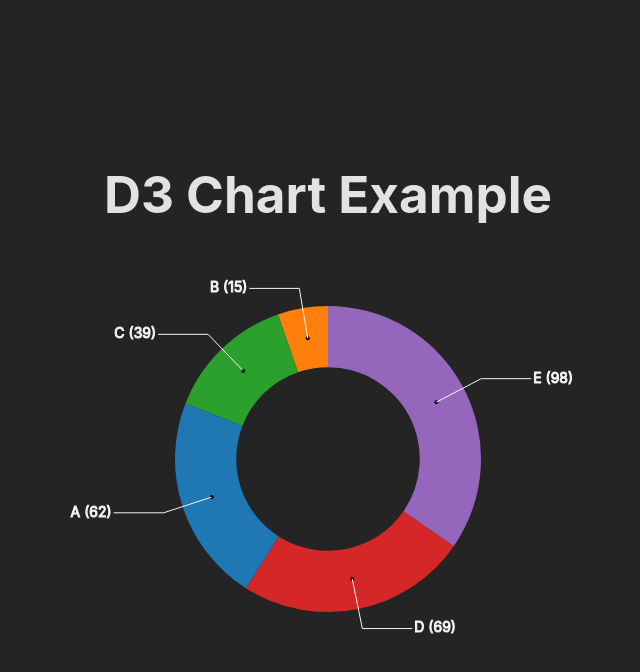
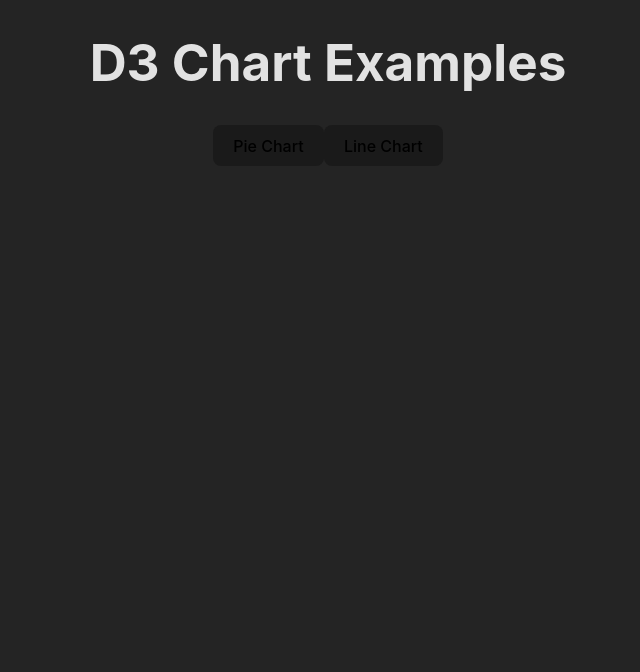
Before and after one commit to erynder-z/react-d3, a React (Vite) app: page / in a window 1280 px wide. Shown: the top 672 px of the page, without its empty margins (312-952 px from the left). Built offline with nearby package versions, Linux system fonts and the light colour scheme.

Commit message:
Add a basic line chart

```diff
--- a/src/App.css
+++ b/src/App.css
@@ -5,3 +5,15 @@
   align-items: center;
   margin: 0 auto;
 }
+
+.main {
+  height: 100vh;
+  text-align: center;
+}
+
+.buttonContainer {
+  display: flex;
+  justify-content: center;
+  align-items: center;
+  margin-bottom: 5em;
+}
--- a/src/App.tsx
+++ b/src/App.tsx
@@ -1,23 +1,47 @@
+import { useState } from 'react';
 import './App.css';
 import { PieChart } from './PieChart';
+import { pieChartData } from './data/piechartData';
+import { LineChart } from './LineChart';
+import { lineChartData } from './data/linechartData';
 
-function App() {
-  const width = 700;
-  const height = 400;
-  const data = [
-    { name: 'A', value: 62 },
-    { name: 'B', value: 15 },
-    { name: 'C', value: 39 },
-    { name: 'D', value: 69 },
-    { name: 'E', value: 98 },
-  ];
+const App = () => {
+  const [activeChart, setActiveChart] = useState<JSX.Element | null>(null);
 
   return (
-    <>
-      <h1>D3 Chart Example</h1>
-      <PieChart width={width} height={height} data={data} />
-    </>
+    <main className="main">
+      <h1>D3 Chart Examples</h1>
+      <div className="buttonContainer">
+        <button
+          onClick={() => {
+            setActiveChart(
+              <PieChart
+                width={pieChartData.width}
+                height={pieChartData.height}
+                data={pieChartData.data}
+              />
+            );
+          }}
+        >
+          Pie Chart
+        </button>
+        <button
+          onClick={() => {
+            setActiveChart(
+              <LineChart
+                width={lineChartData.width}
+                height={lineChartData.height}
+                data={lineChartData.data}
+              />
+            );
+          }}
+        >
+          Line Chart
+        </button>
+      </div>
+      {activeChart}
+    </main>
   );
-}
+};
 
 export default App;
--- /dev/null
+++ b/src/LineChart.tsx
@@ -0,0 +1,87 @@
+import * as d3 from 'd3';
+import { useEffect, useMemo, useRef } from 'react';
+
+type DataItem = {
+  x: number;
+  y: number;
+};
+type LineChartProps = {
+  width: number;
+  height: number;
+  data: DataItem[];
+};
+
+const MARGIN = { top: 30, right: 30, bottom: 50, left: 50 };
+
+export const LineChart = ({ width, height, data }: LineChartProps) => {
+  // Ref to the SVG element for axes
+  const axesRef = useRef<SVGSVGElement | null>(null);
+
+  // Calculate bounds dimensions
+  const boundsWidth = width - MARGIN.right - MARGIN.left;
+  const boundsHeight = height - MARGIN.top - MARGIN.bottom;
+
+  // Compute the yScale for data
+  const [min, max] = d3.extent(data, (d) => d.y);
+  const yScale = useMemo(() => {
+    return d3
+      .scaleLinear()
+      .domain([0, max || 0])
+      .range([boundsHeight, 0]);
+  }, [boundsHeight, max]);
+
+  // Compute the xScale for data
+  const [xMin, xMax] = d3.extent(data, (d) => d.x);
+  const xScale = useMemo(() => {
+    return d3
+      .scaleLinear()
+      .domain([0, xMax || 0])
+      .range([0, boundsWidth]);
+  }, [boundsWidth, xMax]);
+
+  // Create the axes using useEffect
+  useEffect(() => {
+    const svgElement = d3.select(axesRef.current);
+    svgElement.selectAll('*').remove();
+
+    // X-axis
+    const xAxisGenerator = d3.axisBottom(xScale);
+    svgElement
+      .append('g')
+      .attr('transform', `translate(0, ${boundsHeight})`)
+      .call(xAxisGenerator);
+
+    // Y-axis
+    const yAxisGenerator = d3.axisLeft(yScale);
+    svgElement.append('g').call(yAxisGenerator);
+  }, [xScale, yScale, boundsHeight]);
+
+  // Create the line path
+  const lineBuilder = d3
+    .line<DataItem>()
+    .x((d) => xScale(d.x))
+    .y((d) => yScale(d.y));
+  const linePath = lineBuilder(data) ?? '';
+
+  // Return the line chart
+  return (
+    <div>
+      <svg width={width} height={height}>
+        <g
+          width={boundsWidth}
+          height={boundsHeight}
+          transform={`translate(${[MARGIN.left, MARGIN.top].join(',')})`}
+        >
+          {/* Line path */}
+          <path d={linePath} opacity={1} className="graph" strokeWidth={2} />
+        </g>
+        <g
+          width={boundsWidth}
+          height={boundsHeight}
+          ref={axesRef}
+          transform={`translate(${[MARGIN.left, MARGIN.top].join(',')})`}
+        />
+      </svg>
+    </div>
+  );
+};
--- a/src/PieChart.tsx
+++ b/src/PieChart.tsx
@@ -1,6 +1,6 @@
 import { useMemo, useRef } from 'react';
 import * as d3 from 'd3';
-import './pie-chart.css';
+import './charts.css';
 import { useDimensions } from './useDimensions';
 
 type DataItem = {
--- a/src/pie-chart.css
+++ b/src/charts.css
@@ -20,3 +20,8 @@
   stroke: whitesmoke;
   fill: whitesmoke;
 }
+
+.graph {
+  fill: none;
+  stroke: salmon;
+}
--- /dev/null
+++ b/src/data/linechartData.ts
@@ -0,0 +1,11 @@
+export const lineChartData = {
+  width: 700,
+  height: 400,
+  data: [
+    { x: 1, y: 2 },
+    { x: 2, y: 16 },
+    { x: 3, y: 50 },
+    { x: 4, y: 35 },
+    { x: 5, y: 69 },
+  ],
+};
--- /dev/null
+++ b/src/data/piechartData.ts
@@ -0,0 +1,11 @@
+export const pieChartData = {
+  width: 700,
+  height: 400,
+  data: [
+    { name: 'A', value: 62 },
+    { name: 'B', value: 15 },
+    { name: 'C', value: 39 },
+    { name: 'D', value: 69 },
+    { name: 'E', value: 98 },
+  ],
+};
```
